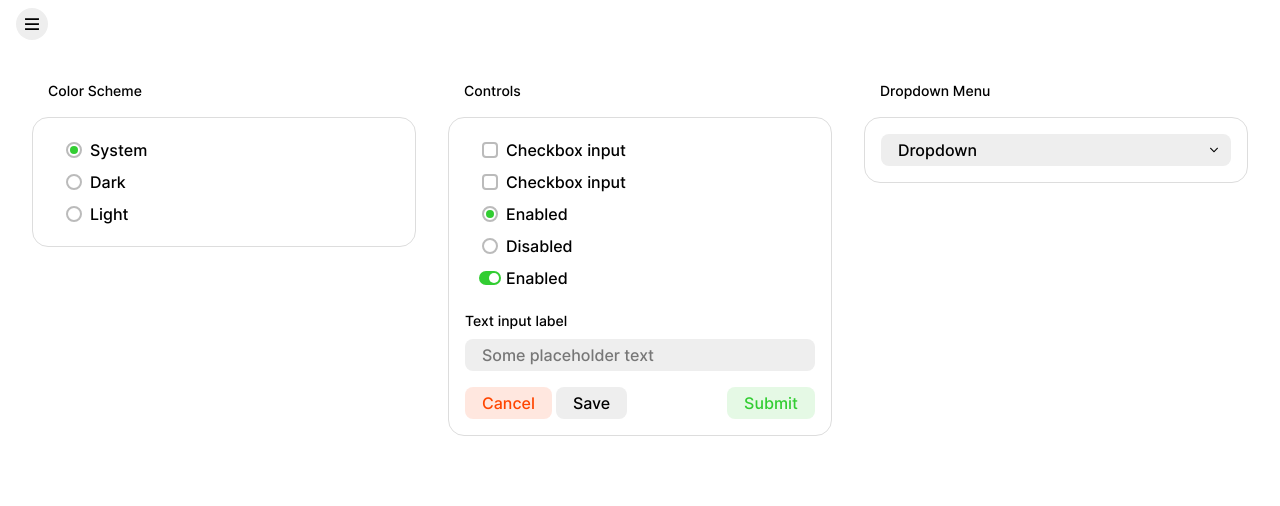
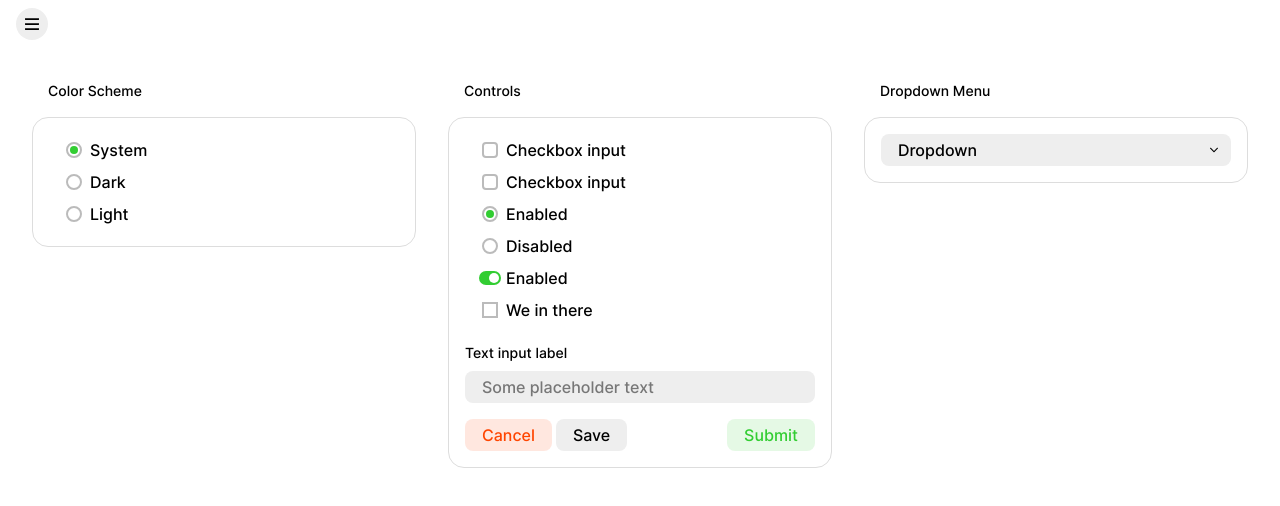
Before and after one commit to lndwn/react-starter-kit, a React app: page / in a window 1280 px wide. Shown: the top 506 px of the page. Built offline with nearby package versions, Linux system fonts and the light colour scheme.

Commit message:
feat: iterate on controls

```diff
--- a/src/components/controls/button.ts
+++ b/src/components/controls/button.ts
@@ -1,8 +1,6 @@
 import styled from 'styled-components'
 import { shapeStyles } from './shape.css'
-import { focusStyles } from './focus.css'
 import { colorStyles } from './colors.css'
-import { hoverStyles } from './hover.css'
 import {
   SpaceProps,
   compose,
@@ -23,13 +21,9 @@ export const Button = styled.button<ButtonProps>`
   display: flex;
   align-items: center;
 
-  ${colorStyles}
-  ${focusStyles}
-  ${shapeStyles}
-  ${hoverStyles}
-  & {
-    ${buttonStyleProps}
-  }
+  ${colorStyles};
+  ${shapeStyles};
+  ${buttonStyleProps};
 
   --background-color-active: ${({ theme }) => theme.colors.bg[2]};
   --background-color-disabled: transparent;
--- /dev/null
+++ b/src/components/controls/checkbox.tsx
@@ -0,0 +1,76 @@
+import * as React from 'react'
+import styled from 'styled-components'
+import { UIText } from '../ui-text'
+import { Button } from './button'
+import { animated, useSpring } from 'react-spring'
+import {
+  SpaceProps,
+  BorderRadiusProps,
+  compose,
+  space,
+  borderRadius,
+  layout,
+  LayoutProps,
+} from 'styled-system'
+
+const toggleStyleProps = compose(space, borderRadius, layout)
+interface ToggleProps extends SpaceProps, BorderRadiusProps, LayoutProps {}
+const Toggle = styled.div<ToggleProps>`
+  --background-color: transparent;
+  --background-color-checked: ${({ theme }) => theme.colors.accent};
+  --background-color-checked-disabled: ${({ theme }) => theme.colors.bg[3]};
+  --border-color: ${({ theme }) => theme.colors.bg[4]};
+  --border-color-disabled: ${({ theme }) => theme.colors.bg[2]};
+
+  position: relative;
+  display: flex;
+  align-items: center;
+  width: ${({ theme }) => theme.sizes[0]};
+  height: ${({ theme }) => theme.sizes[0]};
+  margin-right: ${({ theme }) => theme.space[2]};
+  background-color: var(--background-color);
+  border-width: 2px;
+  border-style: solid;
+  border-color: var(--border-color);
+  padding: 2px;
+  background-clip: content-box;
+  transition: background-color 150ms ease;
+  ${toggleStyleProps};
+
+  input:checked + label & {
+    background-color: var(--background-color-checked);
+  }
+
+  input:checked:disabled + label & {
+    background-color: var(--background-color-checked-disabled);
+  }
+
+  input:disabled + label & {
+    border-color: var(--border-color-disabled);
+  }
+`
+
+interface CheckboxProps {
+  id: string
+  name: string
+  checked: boolean
+  value: string
+  onChange: (event: React.ChangeEvent<HTMLInputElement>) => void
+  children: (Toggle: React.ReactNode) => React.ReactNode
+}
+export const Checkbox = (props: CheckboxProps) => {
+  return (
+    <>
+      <input
+        id={props.id}
+        type="checkbox"
+        checked={props.checked}
+        value={props.value}
+        name={props.name}
+        onChange={props.onChange}
+        style={{ display: 'none' }}
+      />
+      {props.children(Toggle)}
+    </>
+  )
+}
--- a/src/components/controls/colors.css.ts
+++ b/src/components/controls/colors.css.ts
@@ -1,7 +1,6 @@
 import { css } from 'styled-components'
 
 export const colorStyles = css`
-  & {
   background-color: var(--background-color);
   border-color: var(--border-color);
   color: var(--color);
@@ -17,5 +16,24 @@ export const colorStyles = css`
     background-color: var(--background-color-disabled);
     color: var(--color-disabled);
   }
+
+  :focus {
+    outline: none;
+  }
+
+  :focus-visible {
+    box-shadow: 0 0 0 2px var(--box-shadow-color-focus);
+  }
+
+  :hover:not(:disabled) {
+    background-color: var(--background-color-hover);
+  }
+
+  ::placeholder {
+    color: var(--color-placeholder);
+  }
+
+  :disabled::placeholder {
+    color: var(--color-disabled);
   }
 `
--- a/src/components/controls/focus.css.ts
+++ /dev/null
@@ -1,11 +0,0 @@
-import { css } from 'styled-components'
-
-export const focusStyles = css`
-  &:focus {
-    outline: none;
-  }
-
-  &:focus-visible {
-    box-shadow: 0 0 0 2px var(--box-shadow-color-focus);
-  }
-`
--- a/src/components/controls/hover.css.ts
+++ /dev/null
@@ -1,7 +0,0 @@
-import { css } from 'styled-components'
-
-export const hoverStyles = css`
-  &:hover:not(:disabled) {
-    background-color: var(--background-color-hover);
-  }
-`
--- a/src/components/controls/shape.css.ts
+++ b/src/components/controls/shape.css.ts
@@ -1,7 +1,6 @@
 import { css } from 'styled-components'
 
 export const shapeStyles = css`
-  & {
   height: ${({ theme }) => theme.sizes[1]};
   padding-left: ${({ theme }) => theme.space[3]};
   padding-right: ${({ theme }) => theme.space[3]};
@@ -9,5 +8,4 @@ export const shapeStyles = css`
   border-style: solid;
   border-color: transparent;
   border-radius: ${({ theme }) => theme.radii.small};
-  }
 `
--- a/src/components/controls/text-input.tsx
+++ b/src/components/controls/text-input.tsx
@@ -2,33 +2,23 @@ import * as React from 'react'
 import styled from 'styled-components'
 import { colorStyles } from './colors.css'
 import { shapeStyles } from './shape.css'
-import { focusStyles } from './focus.css'
-import { hoverStyles } from './hover.css'
 import { Box } from 'components/box'
 import { UIText } from 'components/ui-text'
 
 const Input = styled.input`
   ${colorStyles}
-  ${focusStyles}
   ${shapeStyles}
-  ${hoverStyles}
 
+  --background-color: ${({ theme }) => theme.colors.bg[1]};
   --background-color-active: ${({ theme }) => theme.colors.bg[3]};
   --background-color-disabled: ${({ theme }) => theme.colors.bg[1]};
   --background-color-hover: ${({ theme }) => theme.colors.bg[2]};
-  --background-color: ${({ theme }) => theme.colors.bg[1]};
   --border-color: transparent;
   --box-shadow-color-focus: ${({ theme }) => theme.colors.bg[4]};
   --color-disabled: ${({ theme }) => theme.colors.bg[4]};
   --color: ${({ theme }) => theme.colors.text[0]};
-
-  ::placeholder {
-    color: ${({ theme }) => theme.colors.text[0]}80;
-  }
-
-  :disabled::placeholder {
-    color: var(--color-disabled);
-  }
+  --color-placeholder: ${({ theme }) => theme.colors.text[0]}80;
+  --color-placeholder-disabled: ${({ theme }) => theme.colors.text[0]}40;
 
   display: block;
   font-weight: ${({ theme }) => theme.fontWeights.medium};
--- a/src/views/fragments/controls.tsx
+++ b/src/views/fragments/controls.tsx
@@ -9,8 +9,10 @@ import {
   PrimaryButton,
   DestructiveButton,
   SwitchInput,
+  Button,
 } from 'components'
 import { TextInput } from 'components/controls/text-input'
+import { Checkbox } from 'components/controls/checkbox'
 
 export const Controls = () => {
   const [isChecked1, setIsChecked1] = React.useState(false)
@@ -19,6 +21,14 @@ export const Controls = () => {
   const [isChecked2, setIsChecked2] = React.useState(false)
   const handleCheckbox2Change = (event: React.ChangeEvent<HTMLInputElement>) =>
     setIsChecked2(event.target.checked)
+
+  const [isChecked3, setIsChecked3] = React.useState(false)
+  const handleCheckbox3Change = (
+    event: React.ChangeEvent<HTMLInputElement>
+  ) => {
+    console.log(event)
+    setIsChecked3(event.target.checked)
+  }
 
   const [isDisabled, setIsDisabled] = React.useState<boolean>(false)
   const handleDemoRadioChange = (
@@ -90,6 +100,19 @@ export const Controls = () => {
           disabled={isDisabled}
           checked={isOn}
         />
+        <Checkbox
+          id="new-checkbox"
+          name="neue"
+          value="asdf"
+          onChange={handleCheckbox3Change}
+          checked={isChecked3}>
+          {(Toggle) => (
+            <Button as="label" htmlFor="new-checkbox">
+              <Toggle />
+              We in there
+            </Button>
+          )}
+        </Checkbox>
         <Box mt="3">
           <TextInput
             id="text-input"
```
Lines whose indentation alone changed are shown as unchanged.
